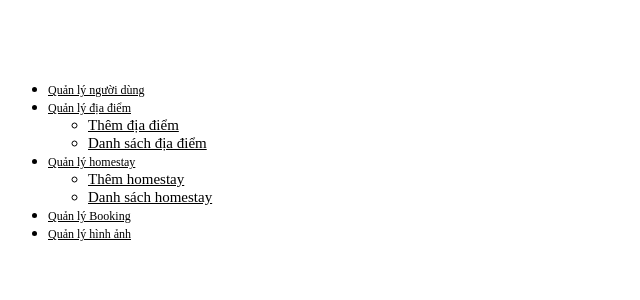
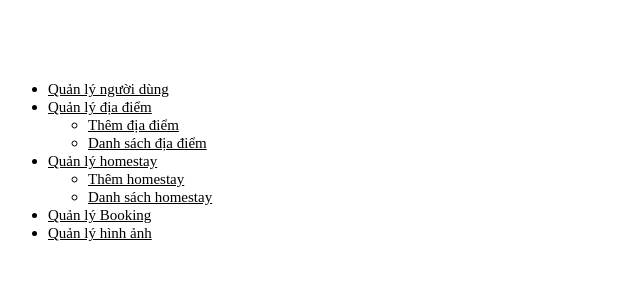
Before and after one commit to Caomyna/Homestay1, a PHP site: page /admin/sidebar.php in a window 1280 px wide. Shown: the top 300 px of the page, without its empty margins (0-640 px from the left). Run offline with PHP 8.4, Linux system fonts and the light colour scheme.

Commit message:
updated7

```diff
--- a/about.php
+++ b/about.php
@@ -70,7 +70,7 @@
    <!-- about section ends -->
 
    <!-- reviews section starts  -->
-
+<!--
    <section class="reviews">
 
       <h1 class="title"><span>PHẢN HỒI</span> CỦA KHÁCH HÀNG </h1>
@@ -167,7 +167,7 @@
 
       </div>
 
-   </section>
+   </section> -->
 
    <!-- reviews section ends -->
 
--- a/admin/modules/homestay_add.php
+++ b/admin/modules/homestay_add.php
@@ -129,7 +129,8 @@ if (isset($_POST['submit'])) {
         address ='$locateAddress', descript = '$locateDes' , price ='$locatePrice' WHERE id_homestay = $id_homestay;";
         $conn = mysqli_connect('localhost:3306', 'root', '', 'homestay');
         mysqli_query($conn, $query);
-        $productEdit = execute($query);
+        // $resultset = mysqli_query($conn, $sql);
+        // $productEdit = execute($query);
         echo '<script>alert("Cập nhập thành công!")</script>';
         echo "<script>window.location.href='index.php?page=homestay_list.php'</script>";
     }
--- a/admin/sidebar.php
+++ b/admin/sidebar.php
@@ -5,10 +5,10 @@
     <div class="sidebar-nav navbar-collapse">
         <ul class="nav" id="side-menu">
             <li>
-                <a href="index.php?page=users.php"><i class='fas fa-user-circle' style='font-size:20px'></i> Quản lý người dùng</a>
+                <a href="index.php?page=users.php" style="font-size:15px;"><i class='fas fa-user-circle' style='font-size:20px'></i> Quản lý người dùng</a>
             </li>
             <li>
-                <a href="index.php?page=location_list.php"><i class='fas fa-map-marker-alt' style='font-size:20px'></i> Quản lý địa điểm</a>
+                <a href="index.php?page=location_list.php" style="font-size:15px;"><i class='fas fa-map-marker-alt' style='font-size:20px'></i> Quản lý địa điểm</a>
                 <ul class="nav nav-second-level">
                     <li>
                         <a href="index.php?page=location_add.php" style="font-size:15px;">Thêm địa điểm</a>
@@ -21,7 +21,7 @@
             </li>
 
             <li>
-                <a href="index.php?page=homestay_list.php"><i class='fas fa-home' style='font-size:20px'></i> Quản lý homestay</a>
+                <a href="index.php?page=homestay_list.php" style="font-size:15px;"><i class='fas fa-home' style='font-size:20px'></i> Quản lý homestay</a>
                 <ul class="nav nav-second-level">
                     <li>
                         <a href="index.php?page=homestay_add.php" style="font-size:15px;">Thêm homestay</a>
@@ -33,10 +33,10 @@
                 <!-- /.nav-second-level -->
             </li>
             <li>
-                <a href="index.php?page=booking.php"><i class="fas fa-edit" style='font-size:20px'></i> Quản lý Booking</a>
+                <a href="index.php?page=booking.php" style="font-size:15px;"><i class="fas fa-edit" style='font-size:20px'></i> Quản lý Booking</a>
             </li>
             <li>
-                <a href="index.php?page=Imgsmall.php"><i class='fas fa-camera' style='font-size:20px'></i> Quản lý hình ảnh</a>
+                <a href="index.php?page=Imgsmall.php" style="font-size:15px;"><i class='fas fa-camera' style='font-size:20px'></i> Quản lý hình ảnh</a>
             </li>
         </ul>
     </div>
--- a/book.php
+++ b/book.php
@@ -150,11 +150,9 @@
 
          // $book_id = $conn->insert_id;
          $book_id = mysqli_insert_id($conn);
-         // var_dump($book_id); exit;
          $sql2 = "INSERT INTO book_detail (book_id, homestay_id) VALUES ('$book_id', '$homestay')";
          $bookdetail = execute($sql2);
          echo '<script>alert("Đặt vé thành công !")</script>';
-         // echo "<script>window.location.href='login.php'</script>";
       }else {
          ini_set('display_errors', 1);
          ini_set('display_startup_errors', 1);
--- a/css/style.css
+++ b/css/style.css
@@ -235,7 +235,7 @@ section{
 .home .swiper-button-next:hover,
 .home .swiper-button-prev:hover{
    background: var(--main-color);
-   color:var(--white);
+   color:var(--red);
 }
 
 .home .swiper-button-next::after,
@@ -374,7 +374,7 @@ section{
 .home-offer .content h3{
    font-size: 3.5rem;
    text-transform: uppercase;
-   color:var(--black);
+   color: var(--black);
 }
 
 .home-offer .content p{
--- a/detail.php
+++ b/detail.php
@@ -69,7 +69,7 @@
                     <h3 class="name-homestay py-3"><?php echo $value['homestay_name'];?> </h3>
                     <h6><i class="fas fa-map-marked-alt"></i>  <?php echo $value['address'];?></h6>
                     <hr>
-                    <h2 class="prices py-2"><?php echo number_format($value['price'])?><sup>đ</sup></del></small></i>&rarr;626,213<sup>đ</sup><i><small style="">/ngày</small></i></h2>
+                    <h2 class="prices py-2"><?php echo number_format($value['price'])?><sup>đ</sup></del></small></i><sup>đ</sup><i><small style="">/ngày</small></i></h2>
                     <div class="numbers">
                         <form action="book.php" method="">
                             <h3 style="font-family: 'Courier New', Courier, monospace; font-size: 25px;">Bạn muốn ở mấy ngày <input type="number" value="1" name="num[]" min=1></h3>
--- a/index.php
+++ b/index.php
@@ -19,7 +19,7 @@
             <div class="swiper-slide slide" style="background:url(images/home-slide-4.jpg)">
                 <div class="content">
                     <h3>Trải nghiệm du lịch đáng nhớ </h3>
-                    <span>Tour Hạ Long</span>
+                    <span style="color: red;">Tour Hạ Long</span>
                     <a href="package.php" class="btn">Khám phá ngay</a>
                 </div>
             </div>
```
